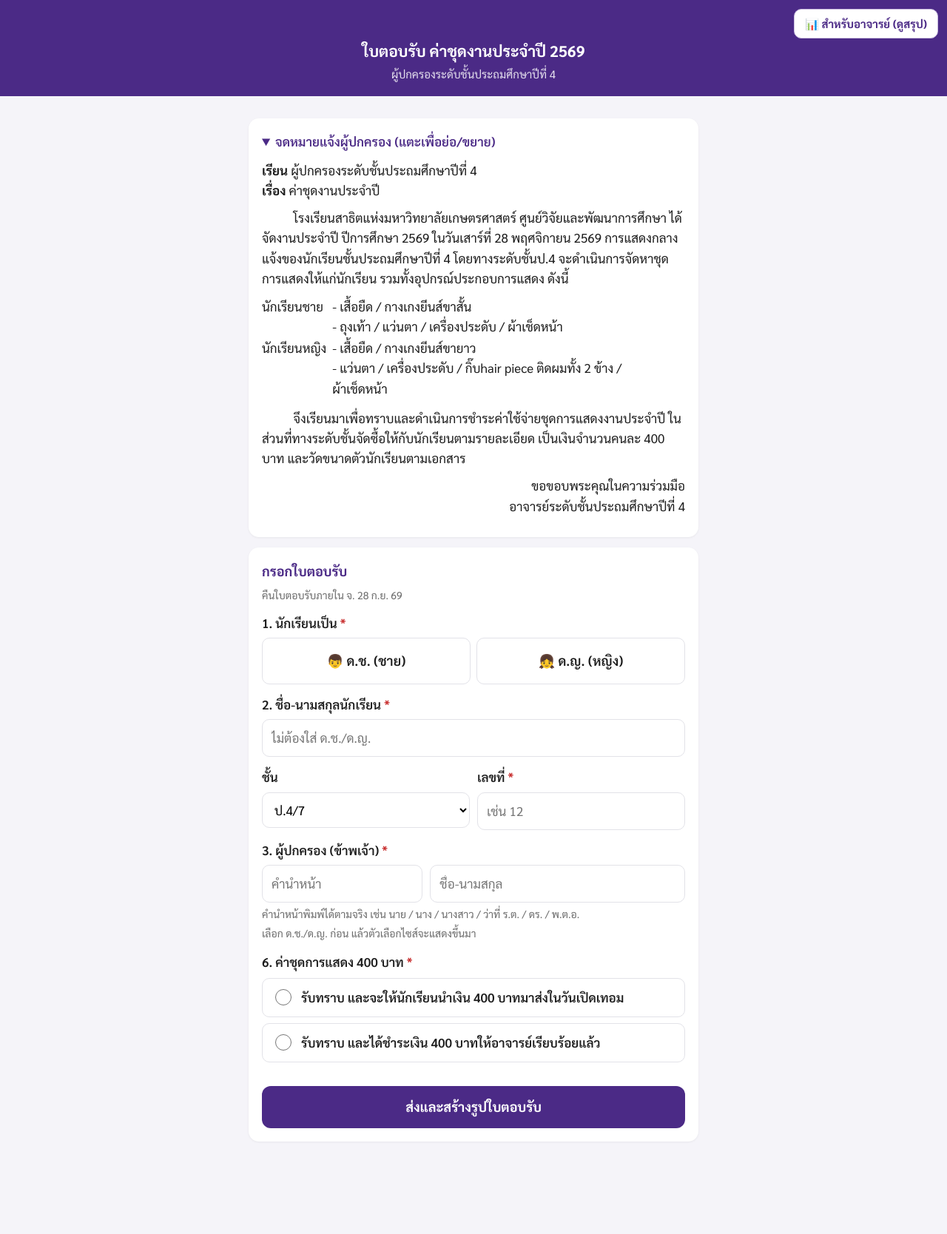
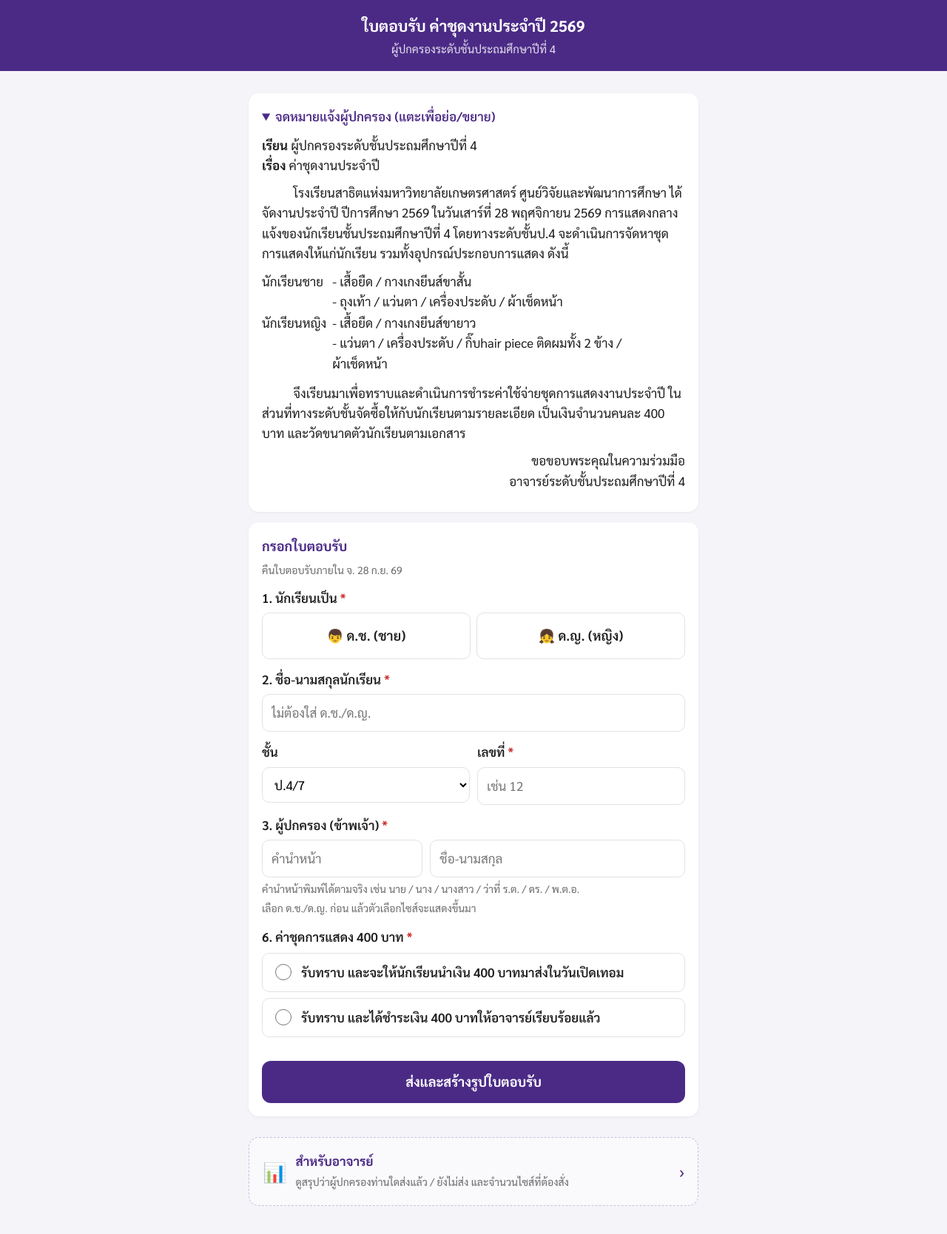
Before and after one commit to ktimwath1508/kus-response-form, a plain HTML site: page index.html in a window 1280 px wide. Shown: the whole page at 74% size. Before the commit the page ends 1603 px from the top, so only its background shows below. Drawn offline with Linux system fonts and the light colour scheme; a web font is replaced by a local one.

Commit message:
Update index.html

```diff
--- a/index.html
+++ b/index.html
@@ -63,8 +63,7 @@ button{font:inherit;font-weight:700;border:0;border-radius:12px;padding:14px;wid
 </head>
 <body>
 <header>
-  <a href="summary.html" style="position:absolute;right:12px;top:12px;background:#fff;color:#4b2a86;border:1.5px solid #cbbfe0;text-decoration:none;font-size:15px;font-weight:700;padding:7px 14px;border-radius:10px">📊 สำหรับอาจารย์ (ดูสรุป)</a>
-  <h1 style="margin-top:34px">ใบตอบรับ ค่าชุดงานประจำปี 2569</h1>
+  <h1>ใบตอบรับ ค่าชุดงานประจำปี 2569</h1>
   <p>ผู้ปกครองระดับชั้นประถมศึกษาปีที่ 4</p>
 </header>
 <div class="wrap">
@@ -179,6 +178,12 @@ button{font:inherit;font-weight:700;border:0;border-radius:12px;padding:14px;wid
   <button class="secondary" id="editBtn" type="button">✏️ แก้ไขข้อมูล</button>
   <p class="hint" style="margin-top:10px">ถ้าภายหลังต้องการเปลี่ยนไซส์ ให้เข้าลิงก์นี้แล้วกรอกใหม่ด้วย <b>ห้องและเลขที่เดิม</b> ระบบจะใช้ข้อมูลล่าสุดแทนของเดิมให้อัตโนมัติ แล้วส่งรูปใหม่ให้อาจารย์</p>
 </div>
+
+<a href="summary.html" class="card" style="display:flex;align-items:center;gap:12px;margin-top:28px;text-decoration:none;color:var(--ink);border:1.5px dashed #cbbfe0;box-shadow:none;background:#faf9fc">
+  <span style="font-size:26px">📊</span>
+  <span style="flex:1"><b style="color:var(--accent)">สำหรับอาจารย์</b><br><span style="font-size:14px;color:var(--muted)">ดูสรุปว่าผู้ปกครองท่านใดส่งแล้ว / ยังไม่ส่ง และจำนวนไซส์ที่ต้องสั่ง</span></span>
+  <span style="font-size:22px;color:var(--accent)">›</span>
+</a>
 
 </div>
 <canvas id="cv" class="hide"></canvas>
```
